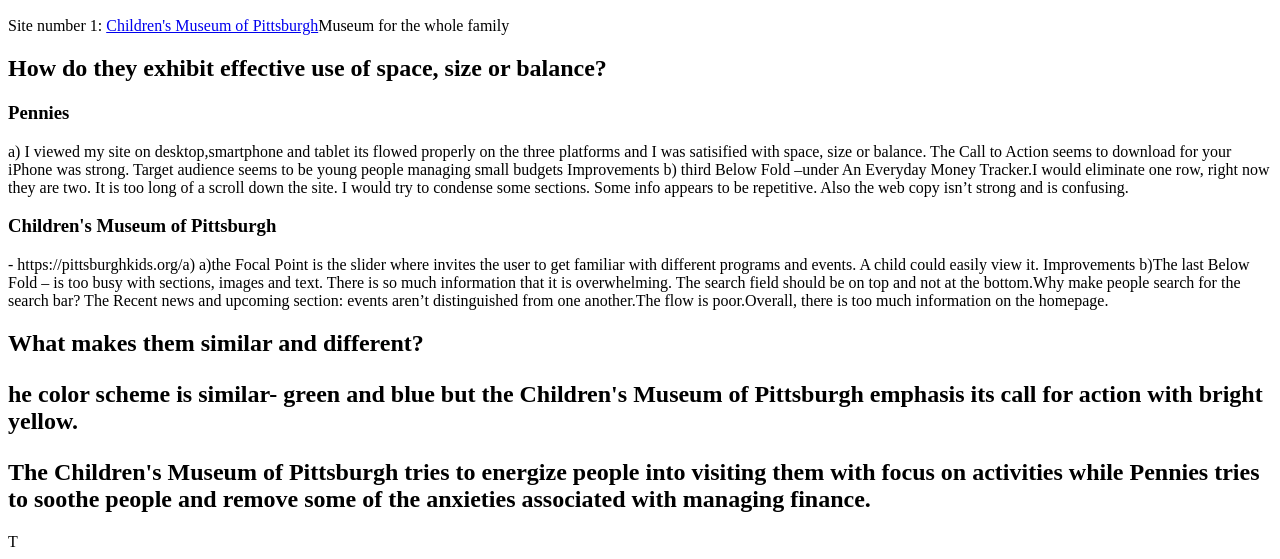
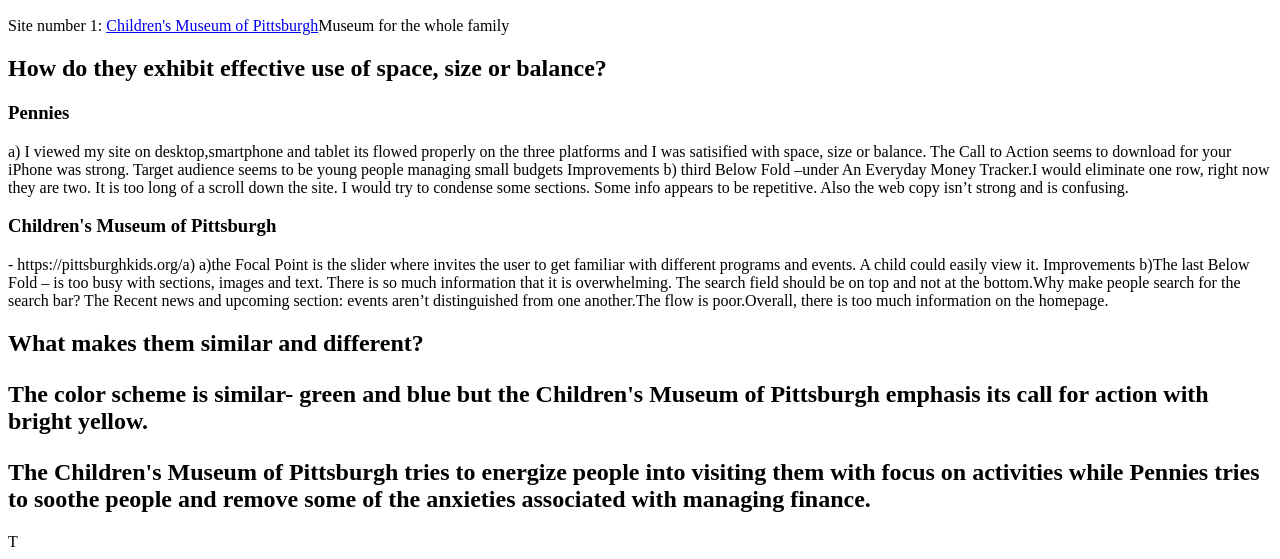
Before and after one commit to anehoward/anehoward.github.io, a plain HTML site: page unit2/index.html in a window 1280 px wide. Shown: the part 1188-1747 px from the top of the page. Drawn offline with Linux system fonts and the light colour scheme.

Commit message:
Update index.html

```diff
--- a/unit2/index.html
+++ b/unit2/index.html
@@ -36,7 +36,7 @@ b)The last Below Fold – is too busy with sections, images and text. There is s
 The search field should be on top and not at the bottom.Why make people search for the search bar?
 The Recent news and upcoming section: events aren’t distinguished from one another.The flow is poor.Overall, there is too much information on the homepage.
 <p><h2>What makes them similar and different?</2></p>
-<p>he color scheme is similar- green and blue but the Children's Museum of Pittsburgh emphasis its call for action with bright yellow.</p>
+<p>The color scheme is similar- green and blue but the Children's Museum of Pittsburgh emphasis its call for action with bright yellow.</p>
 The Children's Museum of Pittsburgh tries to energize people into visiting them with focus on activities while Pennies tries to soothe people and remove some of the anxieties associated with managing finance.</h1>T
 </body>
 </html>
```
